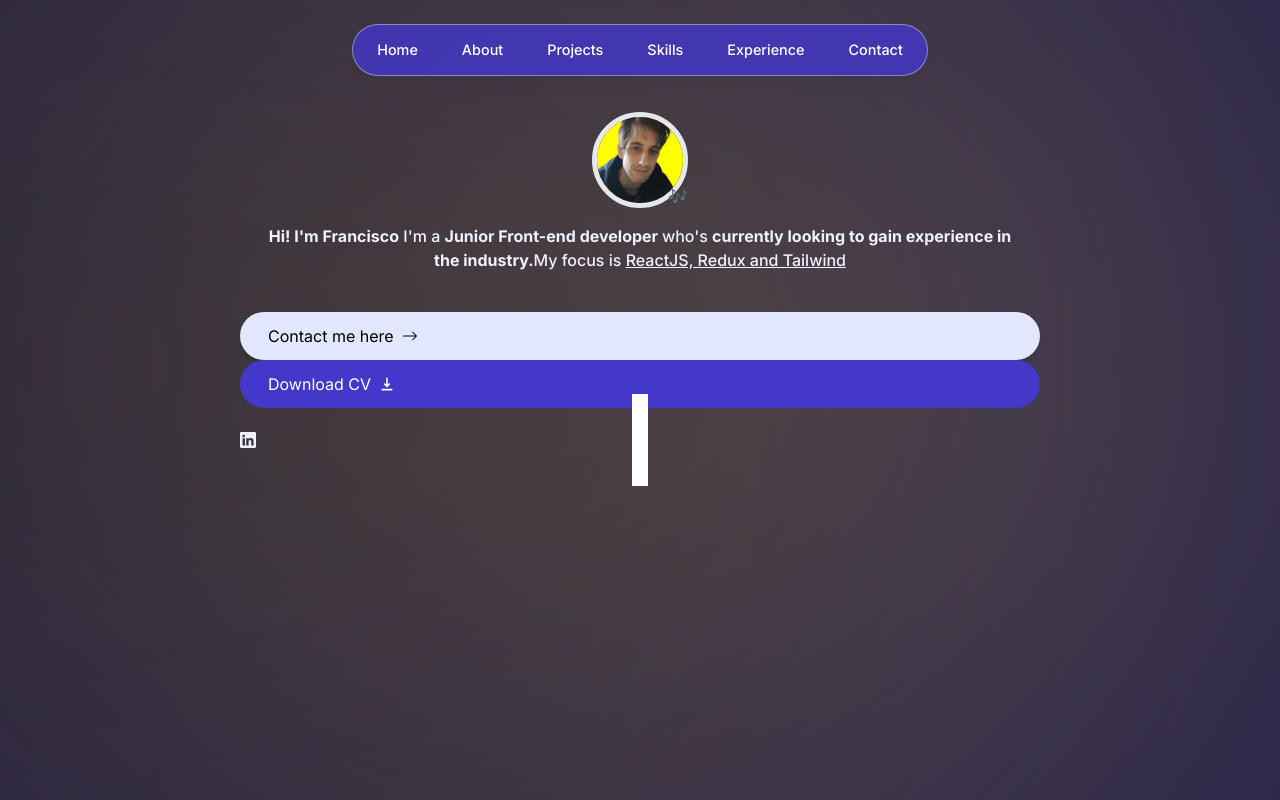
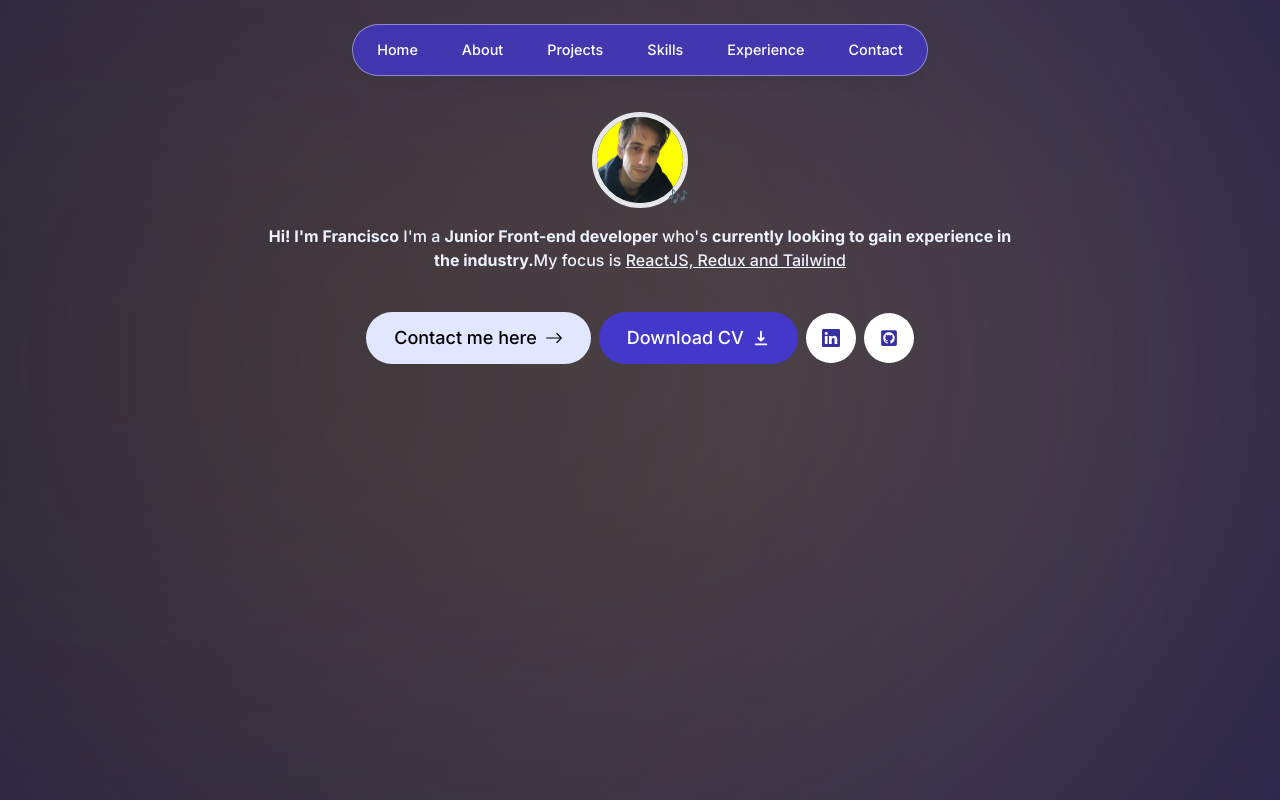
Before and after one commit to Frango113/portfolio, a Next.js app: page / in a window 1280 px wide. Shown: the top 800 px of the page. Built offline with nearby package versions, Linux system fonts and the light colour scheme.

Commit message:
now you can download CV

```diff
--- a/components/intro.tsx
+++ b/components/intro.tsx
@@ -6,6 +6,7 @@ import {motion} from "framer-motion"
 import Link from 'next/link'
 import {BsArrowRight, BsLinkedin} from 'react-icons/bs'
 import {HiDownload} from "react-icons/hi"
+import { FaGithubSquare } from 'react-icons/fa'
 
 export default function Intro() {
   return (
@@ -48,21 +49,31 @@ export default function Intro() {
             My focus is {" "}
             <span className='underline'>ReactJS, Redux and Tailwind</span>
         </motion.p>
-        <div>
+        <motion.div className='flex flex-col sm:flex-row items-center justify-center gap-2 px-4 text-lg font-medium'
+        initial={{opacity:0, y:100}}
+        animate={{opacity: 1, y:0}}
+        transition={{
+            delay:0.1
+        }}>
             <Link
             href='#contact'
             className="bg-indigo-100 text-black px-7 py-3 flex items-center gap-2
-            rounded-full shadow-md hover:shadow-lg">
+            rounded-full outline-none focus:scale-110 hover:scale-110
+             hover:bg-indigo-700 hover:text-white transition-all">
                 Contact me here <BsArrowRight/>{""}
             </Link>
             <a className=' bg-indigo-700 text-white px-7 py-3
-            flex items-center gap-2 rounded-full'>
+            flex items-center gap-2 rounded-full outline-none focus:scale-110 hover:scale-110 active:scale-105
+            hover:bg-indigo-50 hover:text-indigo-700 transition cursor-pointer' href="/CVen.pdf" download>
                 Download CV <HiDownload/>
             </a>
-            <a className="bg-white p-4">
+            <a className="bg-white p-4 text-indigo-800 flex items-center gap-2 rounded-full">
             <BsLinkedin/>
             </a>
-        </div>
+            <a className="bg-white p-4 text-indigo-800 flex items-center gap-2 rounded-full">
+            <FaGithubSquare/>
+            </a>
+        </motion.div>
     </section>
   )
 }
```
Also changed, not shown: 2 other files (tests, documents, lock files or other folders).
